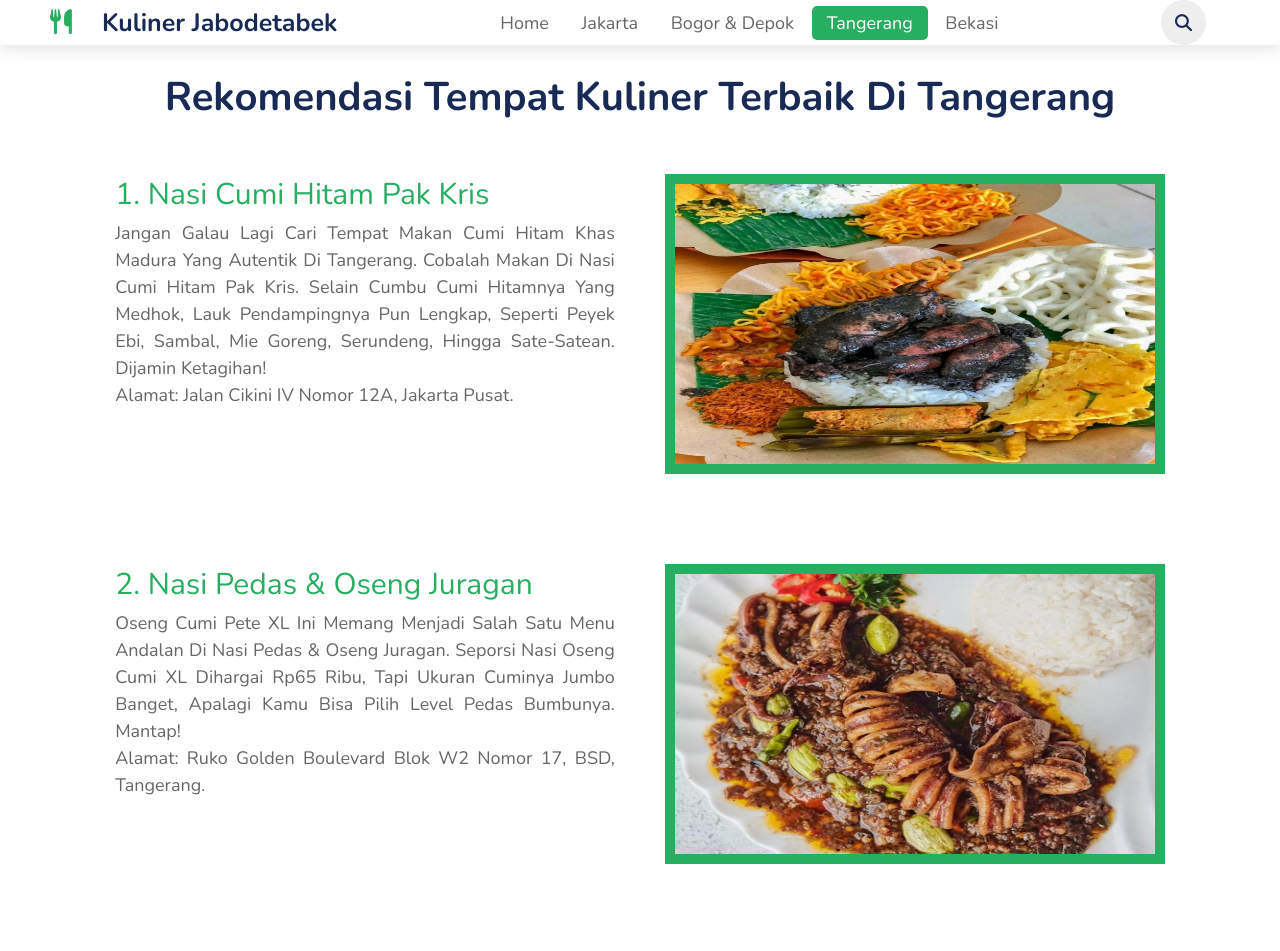
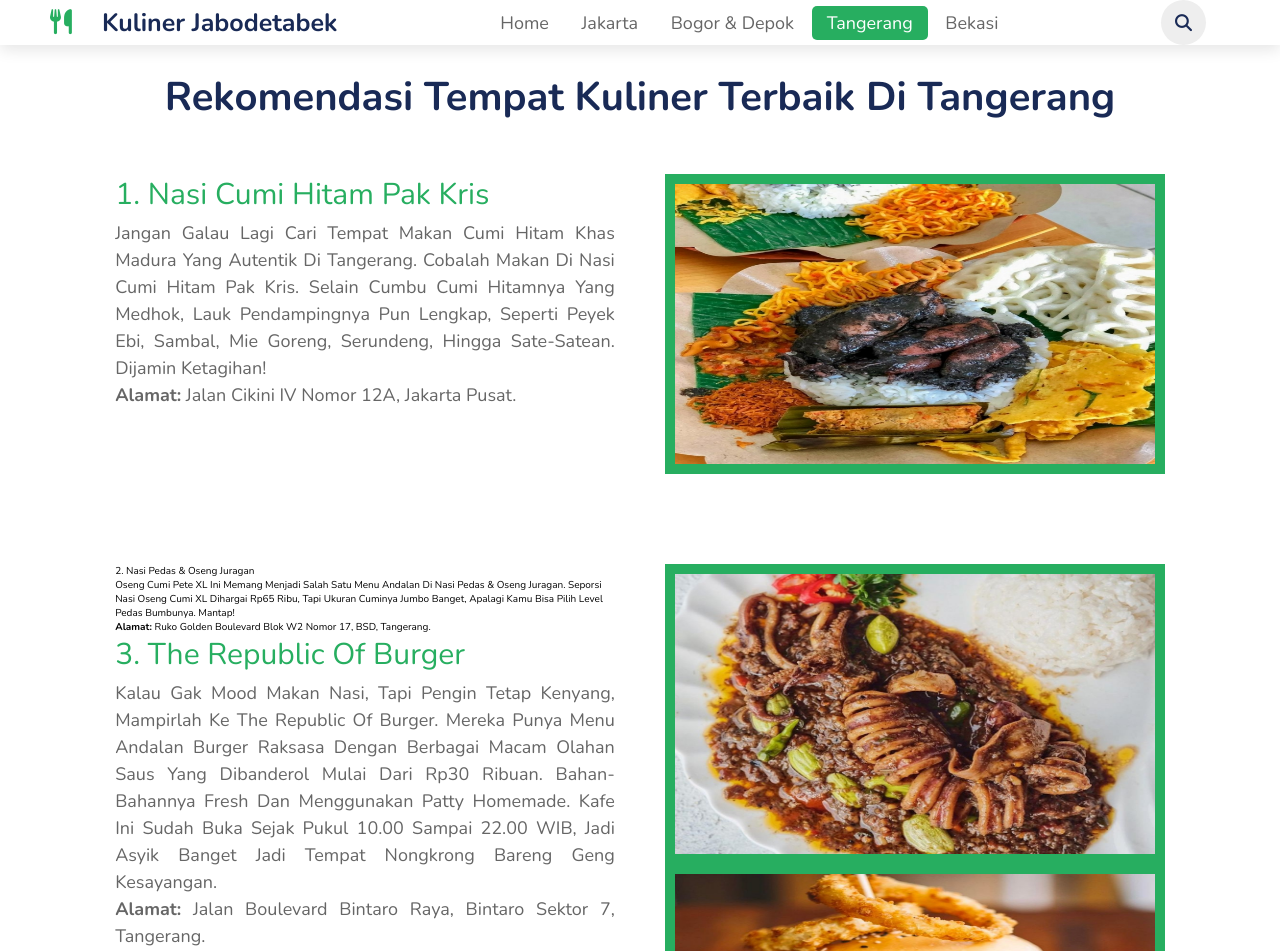
Before and after one commit to starlyon/starlyon-kuliner, a plain HTML site: page ta.html in a window 1280 px wide. Shown: the top 951 px of the page. Drawn offline with nearby package versions, Linux system fonts and the light colour scheme.

Commit message:
Update fix ta.html

```diff
--- a/ta.html
+++ b/ta.html
@@ -16,7 +16,8 @@
         <!-- custom file css link -->
         <link rel="stylesheet" type="text/css" href="style2.css">
     </head>
-    <body onload="fadeOut()">
+    <body onload="fadeOut()"></body>
+    <body>
 
         <!--Header section starts -->
         <header>
@@ -58,16 +59,16 @@
         <span>1. Nasi Cumi Hitam Pak Kris</span>
         <p>Jangan galau lagi cari tempat makan cumi hitam khas Madura yang autentik di Tangerang. Cobalah makan di Nasi Cumi Hitam Pak Kris.
             Selain cumbu cumi hitamnya yang medhok, lauk pendampingnya pun lengkap, seperti peyek ebi, sambal, mie goreng, serundeng, hingga sate-satean. Dijamin ketagihan!<br>
-            Alamat: Jalan Cikini IV Nomor 12A, Jakarta Pusat.</p>
+            <b>Alamat:</b> Jalan Cikini IV Nomor 12A, Jakarta Pusat.</p>
     </div>
-    <div class="content">
+    <div class="content1">
         <div class="image">
             <img src="images/ta_img_2.jpg">
         </div>
         <span>2. Nasi Pedas & Oseng Juragan</span>
         <p> Oseng cumi pete XL ini memang menjadi salah satu menu andalan di Nasi Pedas & Oseng Juragan.
             Seporsi nasi oseng cumi XL dihargai Rp65 ribu, tapi ukuran cuminya jumbo banget, apalagi kamu bisa pilih level pedas bumbunya. Mantap!<br>
-            Alamat: Ruko Golden Boulevard Blok W2 Nomor 17, BSD, Tangerang.</p>
+            <b>Alamat:</b> Ruko Golden Boulevard Blok W2 Nomor 17, BSD, Tangerang.</p>
     </div>
     <div class="content">
         <div class="image">
@@ -76,14 +77,15 @@
         <span>3. The Republic Of Burger</span>
         <p>Kalau gak mood makan nasi, tapi pengin tetap kenyang, mampirlah ke The Republic of Burger. Mereka punya menu andalan burger raksasa dengan berbagai macam olahan saus yang dibanderol mulai dari Rp30 ribuan.
             Bahan-bahannya fresh dan menggunakan patty homemade. Kafe ini sudah buka sejak pukul 10.00 sampai 22.00 WIB, jadi asyik banget jadi tempat nongkrong bareng geng kesayangan.<br>
-            Alamat: Jalan Boulevard Bintaro Raya, Bintaro Sektor 7, Tangerang.</p>
+            <b>Alamat:</b> Jalan Boulevard Bintaro Raya, Bintaro Sektor 7, Tangerang.</p>
     </div>
 
-    !--  custom js file link -->
-    <script src="script.js"></script>
-     <!-- Loader section -->
+<!--  custom js file link -->
+<script src="script.js"></script>
+<!-- Loader section -->
 <div class="loader-container">
-    <img src="images/loader.gif">
+<img src="images/loader.gif">
+
 
 </body>
 </html>
```
